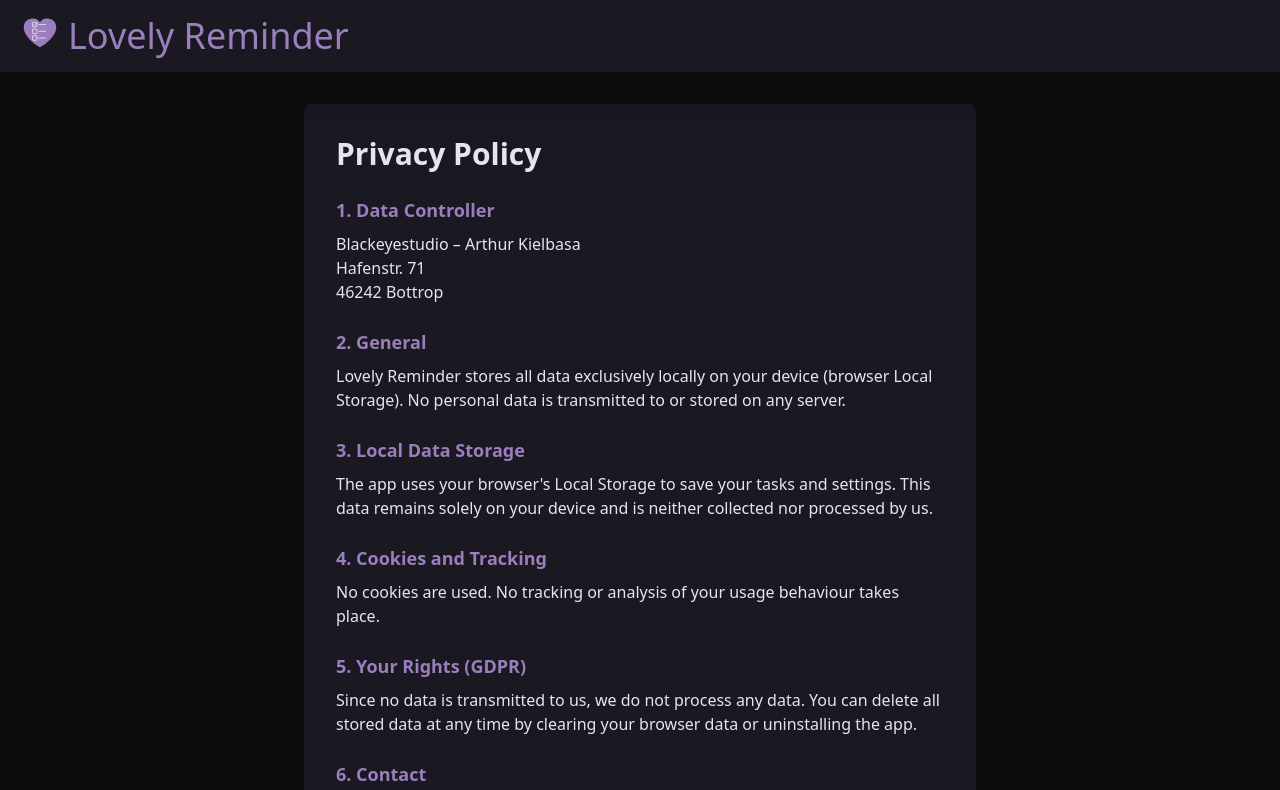
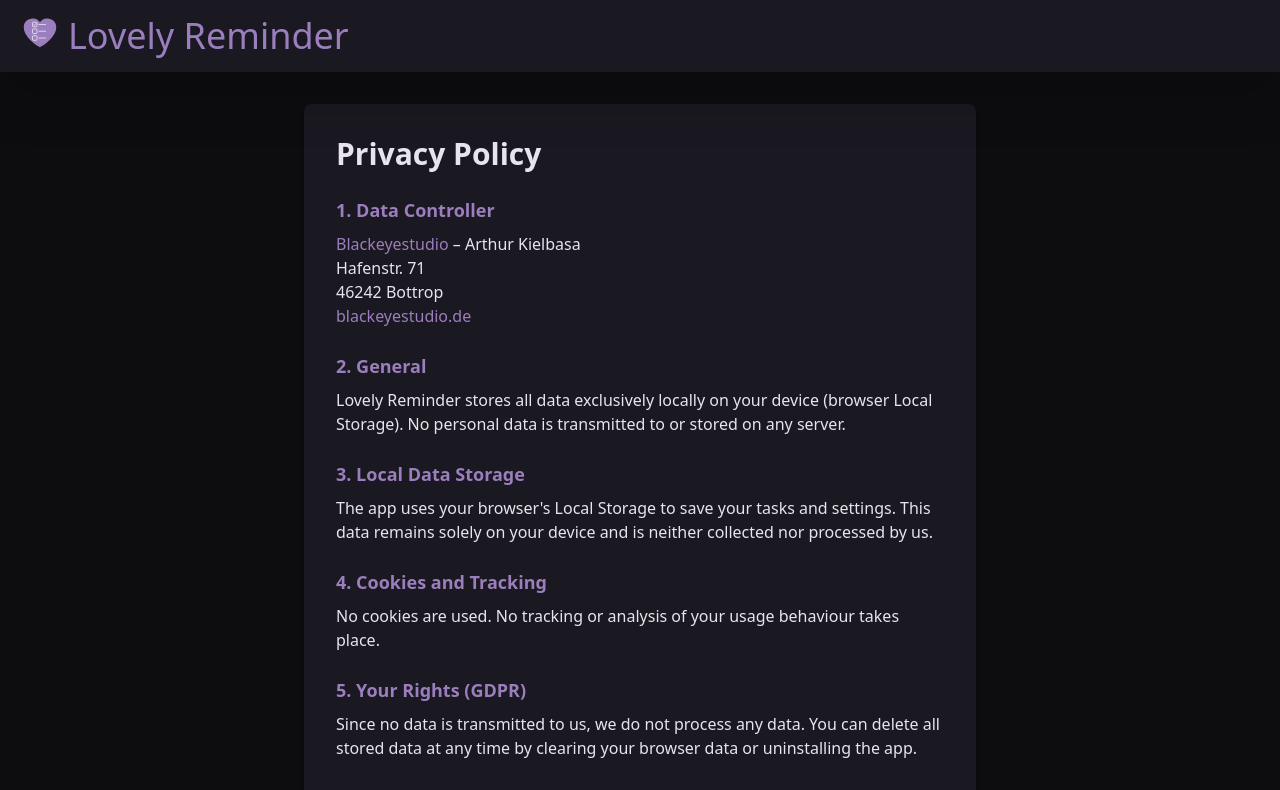
Before and after one commit to blackeyestudio-GER/lovely-reminder, a Nuxt app: page /datenschutz in a window 1280 px wide. Shown: the top 790 px of the page. Built offline with nearby package versions, Linux system fonts and the light colour scheme; some icons are missing.

Commit message:
add blackeyestudio to the mix

```diff
--- a/pages/datenschutz.vue
+++ b/pages/datenschutz.vue
@@ -5,9 +5,12 @@
     <div class="prose prose-invert max-w-none space-y-6 text-gray-200 text-sm md:text-base leading-relaxed">
       <section>
         <h2 class="text-lg font-semibold text-moonstone mb-2">1. Data Controller</h2>
-        <p>Blackeyestudio – Arthur Kielbasa</p>
+        <p>
+          <a href="https://blackeyestudio.de" target="_blank" rel="noopener noreferrer" class="text-moonstone hover:underline">Blackeyestudio</a> – Arthur Kielbasa
+        </p>
         <p>Hafenstr. 71</p>
         <p>46242 Bottrop</p>
+        <p><a href="https://blackeyestudio.de" target="_blank" rel="noopener noreferrer" class="text-moonstone hover:underline">blackeyestudio.de</a></p>
       </section>
 
       <section>
--- a/pages/impressum.vue
+++ b/pages/impressum.vue
@@ -5,10 +5,13 @@
     <div class="prose prose-invert max-w-none space-y-6 text-gray-200 text-sm md:text-base leading-relaxed">
       <section>
         <h2 class="text-lg font-semibold text-moonstone mb-2">Information according to § 5 TMG</h2>
-        <p class="font-semibold">Blackeyestudio</p>
+        <p class="font-semibold">
+          <a href="https://blackeyestudio.de" target="_blank" rel="noopener noreferrer" class="text-moonstone hover:underline">Blackeyestudio</a>
+        </p>
         <p>Arthur Kielbasa</p>
         <p>Hafenstr. 71</p>
         <p>46242 Bottrop</p>
+        <p><a href="https://blackeyestudio.de" target="_blank" rel="noopener noreferrer" class="text-moonstone hover:underline">blackeyestudio.de</a></p>
       </section>
 
       <section>
```
